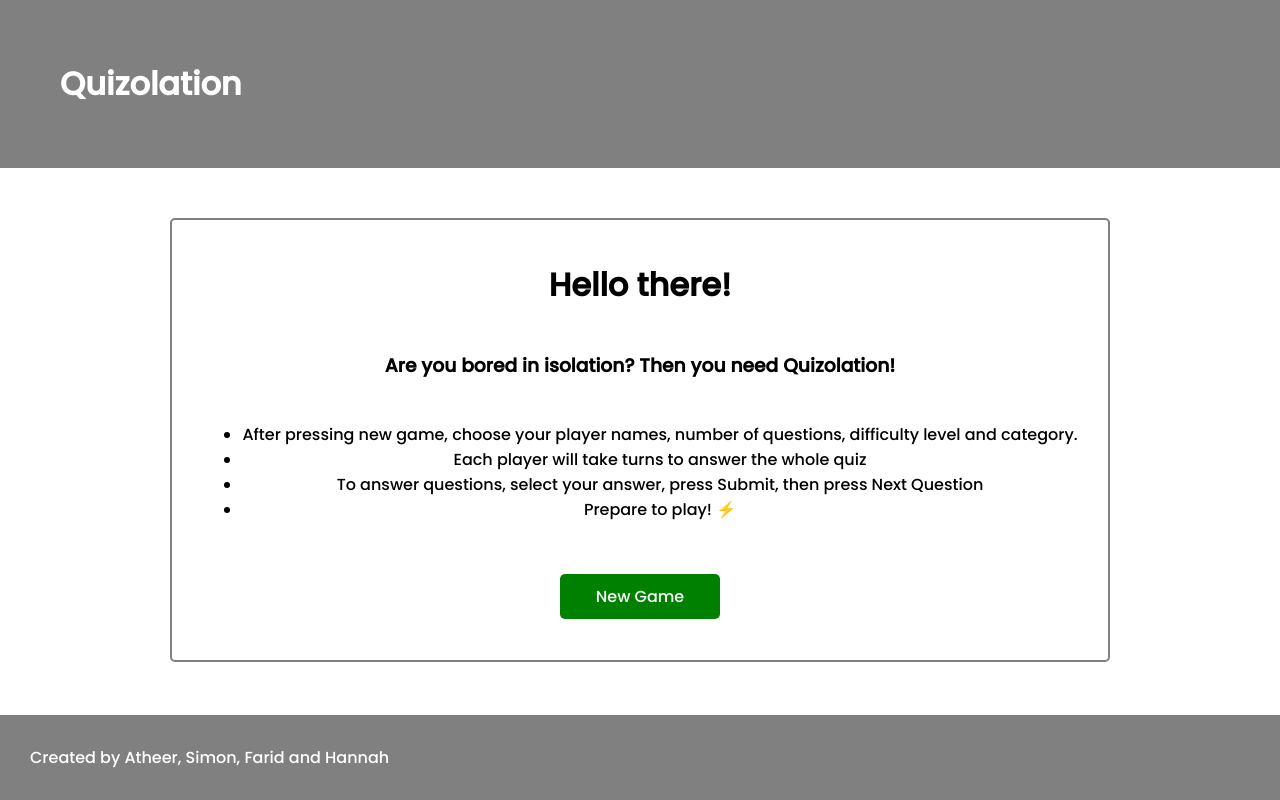
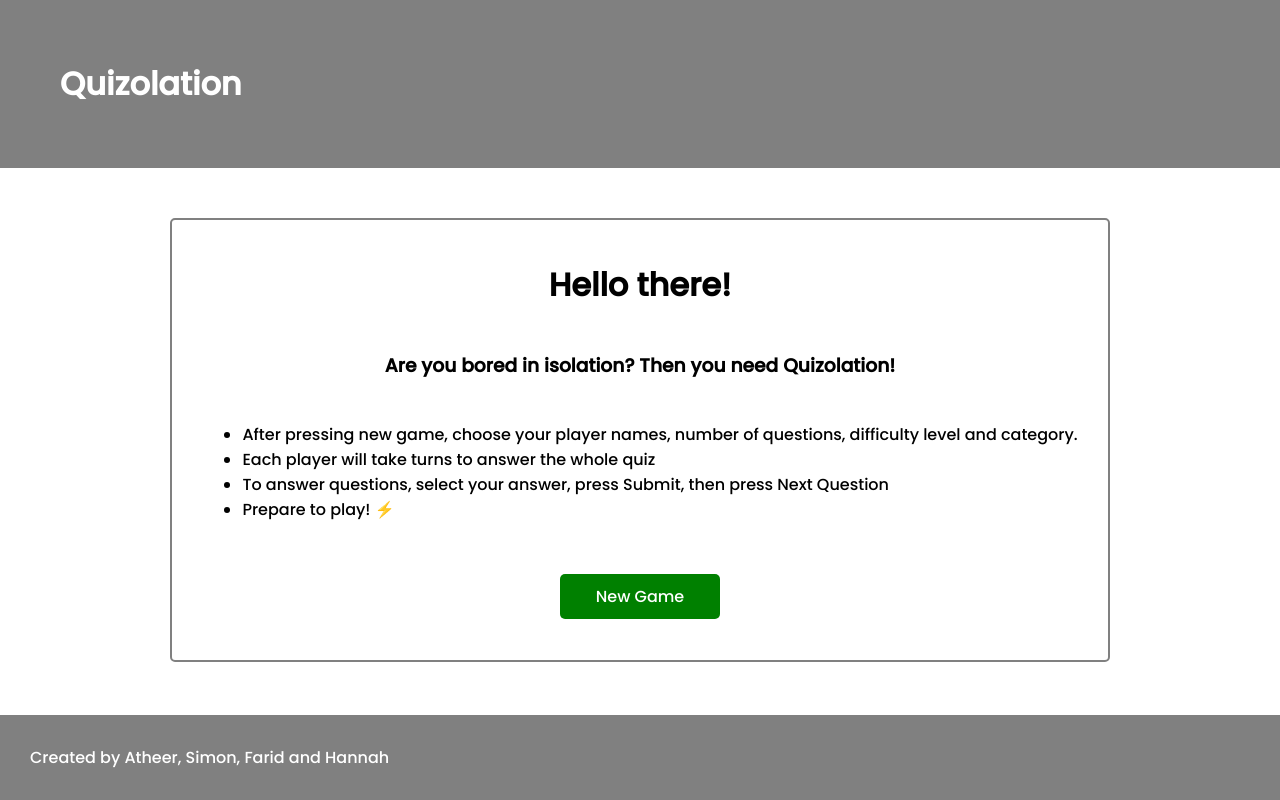
Before and after one commit to shewitt93/quizolation, a React app: page / in a window 1280 px wide. Shown: the top 800 px of the page. Built offline with nearby package versions, Linux system fonts and the light colour scheme.

Commit message:
update landing page styling

```diff
--- a/src/styles/LandingPage.css
+++ b/src/styles/LandingPage.css
@@ -4,3 +4,7 @@
     align-items: center;
     justify-content: space-around;
 }
+
+ul {
+    text-align: justify;
+}
```
